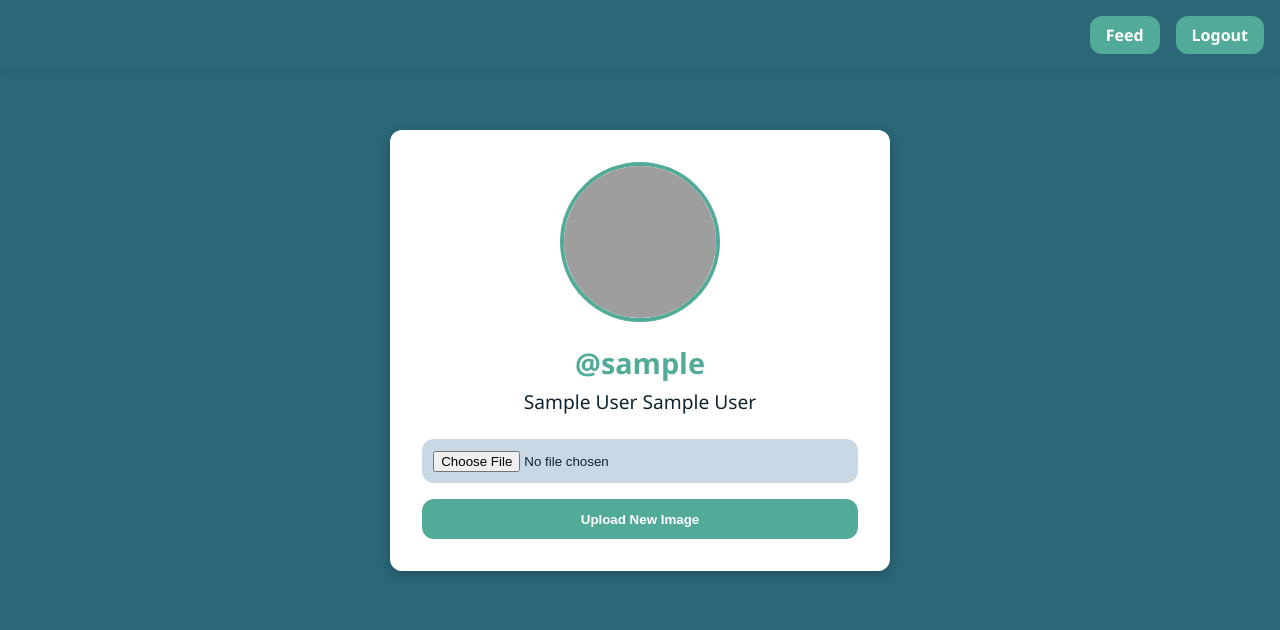
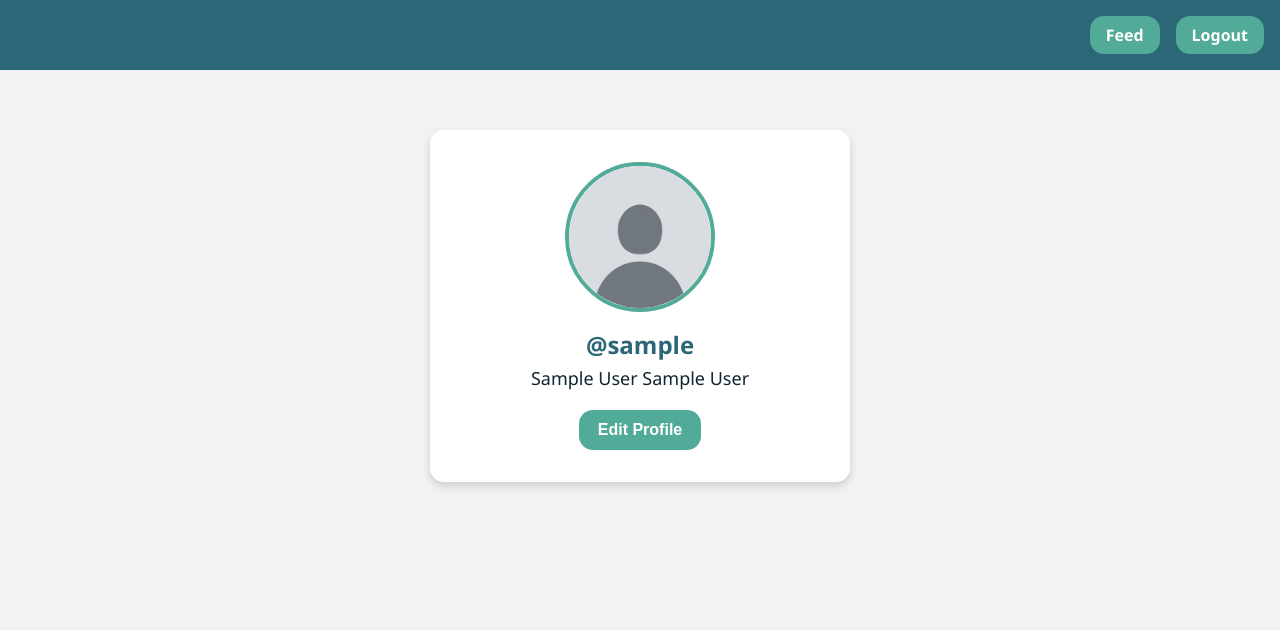
Before and after one commit to VelzaNava/Social-website-project, a PHP site: page /profile.php in a window 1280 px wide. Shown: the top 630 px of the page. Run offline with PHP 8.4, Linux system fonts and the light colour scheme; the visitor is signed in with stand-in values (Sample User, id 1); grey boxes are pictures that could not be loaded.

Commit message:
Initial commit

```diff
--- a/assets/css/profile.css
+++ b/assets/css/profile.css
@@ -1,4 +1,3 @@
-/* Use the same variables as feed.css */
 :root {
     --primary: #2b6777;
     --accent: #52ab98;
@@ -6,8 +5,8 @@
     --bg: #f2f2f2;
     --white: #ffffff;
     --text: #0f2430;
-    --border-radius: 12px;
-    --transition: all 0.3s ease;
+    --radius: 14px;
+    --transition: 0.3s ease;
 }
 
 /* RESET */
@@ -18,111 +17,194 @@
 }
 
 body {
-    font-family: 'Segoe UI', Tahoma, Geneva, Verdana, sans-serif;
-    background: var(--primary);
-    color: var(--text);
+    background: var(--bg);
+    font-family: 'Segoe UI', Tahoma, sans-serif;
 }
 
-/* TOP BAR (same style as feed.css) */
+/* TOP BAR LIKE FEED */
 .top-bar {
-    background-color: var(--primary);
+    background: var(--primary);
     padding: 1rem;
     display: flex;
     justify-content: flex-end;
     gap: 1rem;
-    box-shadow: 0 2px 4px rgba(0, 0, 0, 0.1);
 }
 
-.top-bar a {
+.top-btn {
     background: var(--accent);
     color: var(--white);
     padding: 0.5rem 1rem;
-    border-radius: var(--border-radius);
     text-decoration: none;
+    border-radius: var(--radius);
     font-weight: bold;
     transition: var(--transition);
 }
 
-.top-bar a:hover {
-    background-color: #3d8b7a;
+.top-btn:hover {
+    background: #3d8b7a;
     transform: translateY(-2px);
 }
 
-/* MAIN PROFILE CARD */
-.profile-box {
-    max-width: 500px;
-    background: var(--white);
-    margin: 60px auto;
-    padding: 2rem;
-    border-radius: var(--border-radius);
-    box-shadow: 0 4px 12px rgba(0, 0, 0, 0.2);
-    text-align: center;
+/* CENTER THE PROFILE BOX */
+.profile-container {
+    display: flex;
+    justify-content: center;
+    margin-top: 60px;
 }
 
-/* PROFILE IMAGE */
+/* PROFILE BOX EXACT FEED STYLE */
+.profile-box {
+    width: 420px;
+    background: var(--white);
+    padding: 2rem;
+    border-radius: var(--radius);
+    box-shadow: 0 4px 8px rgba(0,0,0,0.15);
+    text-align: center;
+    position: relative;
+}
+
+/* CIRCULAR PROFILE IMAGE CENTERED */
 .profile-img {
-    width: 160px;
-    height: 160px;
+    width: 150px;
+    height: 150px;
     border-radius: 50%;
     object-fit: cover;
+    object-position: center;
     border: 4px solid var(--accent);
-    margin-bottom: 1rem;
+    margin: 0 auto 1rem auto;
+    display: block;
 }
 
-/* USERNAME */
+/* TEXT */
 .profile-box h2 {
-    font-size: 1.8rem;
-    color: var(--accent);
-    margin-bottom: 0.4rem;
+    font-size: 24px;
+    margin-bottom: 5px;
+    color: var(--primary);
 }
 
-/* FULL NAME */
 .profile-box p {
-    font-size: 1.2rem;
-    margin-bottom: 1.5rem;
+    font-size: 18px;
     color: var(--text);
+    margin-bottom: 20px;
 }
 
 /* UPLOAD FORM */
-.profile-box form {
-    margin-top: 1rem;
+.upload-form input[type="file"] {
+    margin-bottom: 12px;
 }
 
-.profile-box input[type="file"] {
+.upload-form button {
     width: 100%;
-    padding: 0.7rem;
-    background: var(--soft);
+    padding: 0.75rem;
     border: none;
-    border-radius: var(--border-radius);
-    margin-bottom: 1rem;
-}
-
-.profile-box button {
-    width: 100%;
     background: var(--accent);
-    color: var(--white);
-    padding: 0.8rem;
-    border: none;
-    border-radius: var(--border-radius);
+    color: white;
+    border-radius: var(--radius);
+    font-size: 16px;
     font-weight: bold;
     cursor: pointer;
     transition: var(--transition);
 }
 
-.profile-box button:hover {
-    background-color: #3d8b7a;
+.upload-form button:hover {
+    background: #3d8b7a;
     transform: translateY(-2px);
 }
 
-/* Mobile responsive */
-@media (max-width: 600px) {
-    .profile-box {
-        margin: 20px;
-        padding: 1.5rem;
-    }
+.edit-btn {
+    background: var(--accent);
+    color: var(--white);
+    padding: 0.7rem 1.2rem;
+    border: none;
+    border-radius: var(--radius);
+    cursor: pointer;
+    font-size: 16px;
+    font-weight: bold;
+    transition: var(--transition);
+}
 
-    .profile-img {
-        width: 130px;
-        height: 130px;
-    }
+.edit-btn:hover {
+    background: #3d8b7a;
 }
+
+/* MODAL */
+.modal {
+    display: none;
+    position: fixed;
+    inset: 0;
+    background: rgba(0,0,0,0.5);
+    justify-content: center;
+    align-items: center;
+    z-index: 2000;
+}
+
+.modal-content {
+    background: var(--white);
+    width: 420px;
+    padding: 20px;
+    border-radius: var(--radius);
+    position: relative;
+    box-shadow: 0 4px 12px rgba(0,0,0,0.3);
+}
+
+.close-modal {
+    position: absolute;
+    top: 12px;
+    right: 15px;
+    font-size: 22px;
+    cursor: pointer;
+}
+
+.drop-area {
+    border: 2px dashed var(--accent);
+    border-radius: var(--radius);
+    height: 140px;
+    display: flex;
+    justify-content: center;
+    align-items: center;
+    margin-bottom: 15px;
+    background: white;
+    cursor: pointer;
+}
+
+
+.modal-label {
+    font-weight: 600;
+    color: var(--primary);
+    margin-bottom: 6px;
+    display: block;
+}
+
+.modal-input {
+    width: 100%;
+    padding: 12px;
+    border: 1px solid var(--soft);
+    border-radius: var(--radius);
+    margin-bottom: 15px;
+    font-size: 15px;
+    transition: var(--transition);
+}
+
+.modal-input:focus {
+    border-color: var(--accent);
+    outline: none;
+    box-shadow: 0 0 4px rgba(82, 171, 152, 0.4);
+}
+
+.submit-btn {
+    width: 100%;
+    padding: 12px;
+    background: var(--accent);
+    color: white;
+    border: none;
+    border-radius: var(--radius);
+    font-size: 16px;
+    font-weight: bold;
+    cursor: pointer;
+    transition: var(--transition);
+}
+
+.submit-btn:hover {
+    background: #3d8b7a;
+    transform: translateY(-2px);
+}
--- a/database/schema.sql
+++ b/database/schema.sql
@@ -1,18 +1,16 @@
 CREATE DATABASE IF NOT EXISTS Social_Sphere;
 USE Social_Sphere;
 
--- USERS TABLE
 CREATE TABLE IF NOT EXISTS users (
     id INT AUTO_INCREMENT PRIMARY KEY,
     username VARCHAR(100) UNIQUE NOT NULL,
     first_name VARCHAR(100),
     last_name VARCHAR(100),
     password_hash VARCHAR(255) NOT NULL,
-    profile_image VARCHAR(255) DEFAULT 'assets/images/default.png',
+    profile_image VARCHAR(255) DEFAULT 'assets/images/default.jpg',
     created_at TIMESTAMP DEFAULT CURRENT_TIMESTAMP
 );
 
--- POSTS TABLE
 CREATE TABLE IF NOT EXISTS posts (
     id INT AUTO_INCREMENT PRIMARY KEY,
     user_id INT NOT NULL,
@@ -22,7 +20,6 @@ CREATE TABLE IF NOT EXISTS posts (
     FOREIGN KEY (user_id) REFERENCES users(id) ON DELETE CASCADE
 );
 
--- COMMENTS TABLE
 CREATE TABLE IF NOT EXISTS comments (
     id INT AUTO_INCREMENT PRIMARY KEY,
     post_id INT NOT NULL,
@@ -33,7 +30,6 @@ CREATE TABLE IF NOT EXISTS comments (
     FOREIGN KEY (user_id) REFERENCES users(id) ON DELETE CASCADE
 );
 
--- LIKES TABLE
 CREATE TABLE IF NOT EXISTS likes (
     id INT AUTO_INCREMENT PRIMARY KEY,
     post_id INT NOT NULL,
--- a/profile.php
+++ b/profile.php
@@ -2,44 +2,93 @@
 session_start();
 require "config/database.php";
 
-if (!isset($_SESSION["user_id"])) header("Location: login.php");
+if (!isset($_SESSION["user_id"])) {
+    header("Location: login.php");
+    exit();
+}
 
 $id = $_SESSION["user_id"];
 
 $stmt = $mysqli->prepare("SELECT username, first_name, last_name, profile_image FROM users WHERE id=?");
 $stmt->bind_param("i", $id);
 $stmt->execute();
-$stmt->bind_result($username, $first, $last, $image);
+$stmt->bind_result($username, $first, $last, $profile_image);
 $stmt->fetch();
+$stmt->close();
 
-if (empty($image)) {
-    $image = "assets/images/default.jpg";
+/* Ensure working default */
+if (empty($profile_image) || !file_exists($profile_image)) {
+    $profile_image = "assets/images/default.jpg";
 }
 ?>
 <!DOCTYPE html>
-<html>
+<html lang="en">
 <head>
+<meta charset="UTF-8">
 <title>My Profile</title>
 <link rel="stylesheet" href="assets/css/profile.css">
 </head>
+
 <body>
 
 <div class="top-bar">
-    <a href="feed.php">Feed</a>
-    <a href="logout.php">Logout</a>
+    <a href="feed.php" class="top-btn">Feed</a>
+    <a href="logout.php" class="top-btn logout">Logout</a>
 </div>
 
+<div class="profile-container">
     <div class="profile-box">
-    <img src="<?= htmlspecialchars($image) ?>" class="profile-img">
+
+        <img src="<?= htmlspecialchars($profile_image) ?>" class="profile-img">
 
         <h2>@<?= htmlspecialchars($username) ?></h2>
         <p><?= htmlspecialchars($first) ?> <?= htmlspecialchars($last) ?></p>
 
-    <form action="upload_profile_image.php" method="POST" enctype="multipart/form-data">
-        <input type="file" name="profile_image" accept="image/*">
-        <button type="submit">Upload New Image</button>
+        <button class="edit-btn" id="openModal">Edit Profile</button>
+
+    </div>
+</div>
+
+<!-- ==== MODAL ==== -->
+<div id="profileModal" class="modal"> <!-- FIXED ID HERE -->
+    <div class="modal-content">
+
+        <span id="closeModal" class="close-modal">&times;</span>
+
+        <h2>Edit Profile</h2>
+
+        <form action="edit_profile.php" method="POST" enctype="multipart/form-data">
+
+            <!-- Drag & Drop Upload Box -->
+            <label>Change Profile Picture:</label>
+            <div class="drop-area" id="dropArea">
+                <p>Drag & Drop Image Here<br>or click to select</p>
+            </div>
+
+            <input type="file" name="profile_image" id="fileInput" accept="image/*" hidden>
+
+            <!-- Username -->
+            <label>Username:</label>
+            <input type="text" name="username" class="modal-input"
+                   value="<?= htmlspecialchars($username) ?>" required>
+
+            <!-- First Name -->
+            <label>First Name:</label>
+            <input type="text" name="first_name" class="modal-input"
+                   value="<?= htmlspecialchars($first) ?>" required>
+
+            <!-- Last Name -->
+            <label>Last Name:</label>
+            <input type="text" name="last_name" class="modal-input"
+                   value="<?= htmlspecialchars($last) ?>" required>
+
+            <button type="submit" class="submit-btn">Save Changes</button>
         </form>
+
     </div>
+</div>
+
+<script src="assets/js/profile_modal.js"></script>
 
 </body>
 </html>
```
Also changed, not shown: Update_profile.php (+45 -46 lines), assets/js/profile_modal.js (added, +42 -0 lines), upload_profile_image.php (added, +28 -0 lines), uploads/profile/1764260404_VELZanava.png (added). Lines whose indentation alone changed are shown as unchanged.
